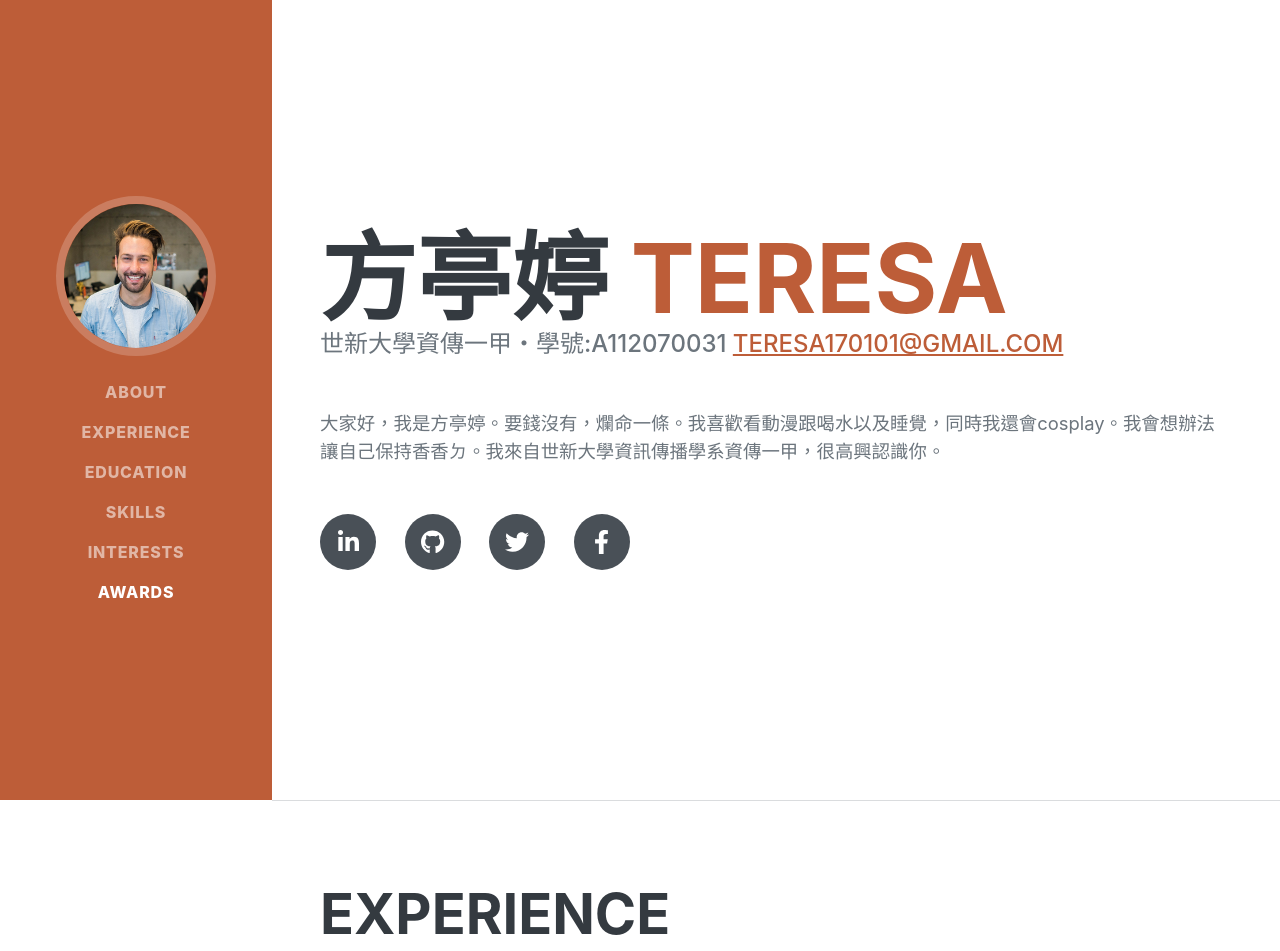
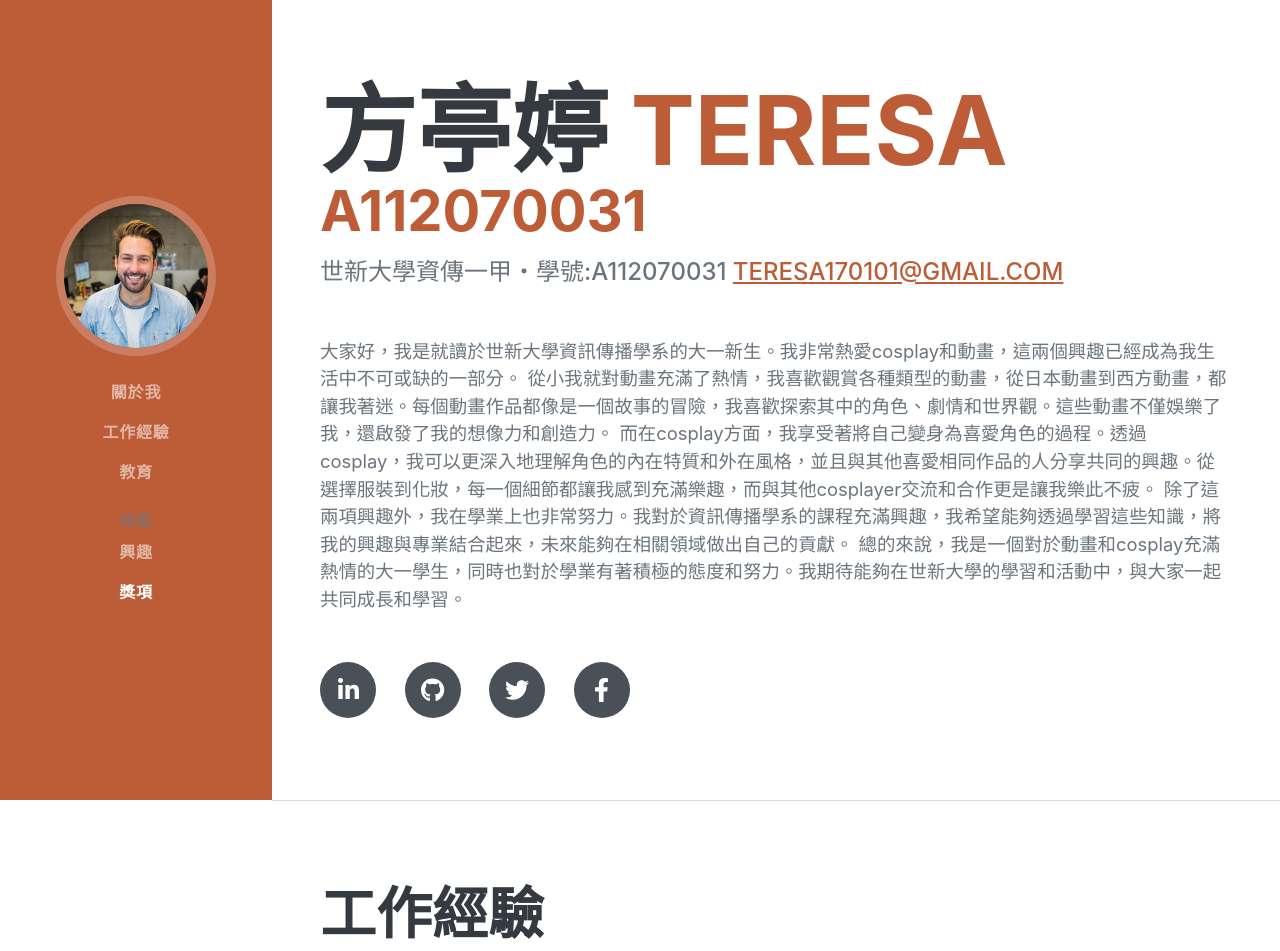
Before and after one commit to aqfffffang/aqfffffang.github.io, a plain HTML site: page index.html in a window 1280 px wide. Shown: the top 951 px of the page. Drawn offline with nearby package versions, Linux system fonts and the light colour scheme; a web font is replaced by a local one.

Commit message:
更改ㄌnav 更改h2➕學號

```diff
--- a/index.html
+++ b/index.html
@@ -19,18 +19,18 @@
         <!-- Navigation-->
         <nav class="navbar navbar-expand-lg navbar-dark bg-primary fixed-top" id="sideNav">
             <a class="navbar-brand js-scroll-trigger" href="#page-top">
-                <span class="d-block d-lg-none">方亭婷</span>
+                <span class="d-block d-lg-none">方亭婷的自我介紹</span>
                 <span class="d-none d-lg-block"><img class="img-fluid img-profile rounded-circle mx-auto mb-2" src="assets/img/profile.jpg" alt="..." /></span>
             </a>
             <button class="navbar-toggler" type="button" data-bs-toggle="collapse" data-bs-target="#navbarResponsive" aria-controls="navbarResponsive" aria-expanded="false" aria-label="Toggle navigation"><span class="navbar-toggler-icon"></span></button>
             <div class="collapse navbar-collapse" id="navbarResponsive">
                 <ul class="navbar-nav">
-                    <li class="nav-item"><a class="nav-link js-scroll-trigger" href="#about">About</a></li>
-                    <li class="nav-item"><a class="nav-link js-scroll-trigger" href="#experience">Experience</a></li>
-                    <li class="nav-item"><a class="nav-link js-scroll-trigger" href="#education">Education</a></li>
-                    <li class="nav-item"><a class="nav-link js-scroll-trigger" href="#skills">Skills</a></li>
-                    <li class="nav-item"><a class="nav-link js-scroll-trigger" href="#interests">Interests</a></li>
-                    <li class="nav-item"><a class="nav-link js-scroll-trigger" href="#awards">Awards</a></li>
+                    <li class="nav-item"><a class="nav-link js-scroll-trigger" href="#about">關於我</a></li>
+                    <li class="nav-item"><a class="nav-link js-scroll-trigger" href="#experience">工作經驗</a></li>
+                    <li class="nav-item"><a class="nav-link js-scroll-trigger" href="#education">教育</a></li>
+                    <li class="nav-item"><a class="nav-link js-scroll-trigger" href="#skills"></a>技能</a></li>
+                    <li class="nav-item"><a class="nav-link js-scroll-trigger" href="#interests">興趣</a></li>
+                    <li class="nav-item"><a class="nav-link js-scroll-trigger" href="#awards">獎項</a></li>
                 </ul>
             </div>
         </nav>
@@ -43,11 +43,20 @@
                         方亭婷
                         <span class="text-primary">Teresa</span>
                     </h1>
+                    <h2 class="text-primary">A112070031</h2>
                     <div class="subheading mb-5">
                         世新大學資傳一甲・學號:A112070031
                         <a href="mailto:teresa170101@gmail.com">teresa170101@gmail.com</a>
                     </div>
-                    <p class="lead mb-5">大家好，我是方亭婷。要錢沒有，爛命一條。我喜歡看動漫跟喝水以及睡覺，同時我還會cosplay。我會想辦法讓自己保持香香ㄉ。我來自世新大學資訊傳播學系資傳一甲，很高興認識你。</p>
+                    <p class="lead mb-5">大家好，我是就讀於世新大學資訊傳播學系的大一新生。我非常熱愛cosplay和動畫，這兩個興趣已經成為我生活中不可或缺的一部分。
+
+                        從小我就對動畫充滿了熱情，我喜歡觀賞各種類型的動畫，從日本動畫到西方動畫，都讓我著迷。每個動畫作品都像是一個故事的冒險，我喜歡探索其中的角色、劇情和世界觀。這些動畫不僅娛樂了我，還啟發了我的想像力和創造力。
+
+                        而在cosplay方面，我享受著將自己變身為喜愛角色的過程。透過cosplay，我可以更深入地理解角色的內在特質和外在風格，並且與其他喜愛相同作品的人分享共同的興趣。從選擇服裝到化妝，每一個細節都讓我感到充滿樂趣，而與其他cosplayer交流和合作更是讓我樂此不疲。
+
+                        除了這兩項興趣外，我在學業上也非常努力。我對於資訊傳播學系的課程充滿興趣，我希望能夠透過學習這些知識，將我的興趣與專業結合起來，未來能夠在相關領域做出自己的貢獻。
+
+                        總的來說，我是一個對於動畫和cosplay充滿熱情的大一學生，同時也對於學業有著積極的態度和努力。我期待能夠在世新大學的學習和活動中，與大家一起共同成長和學習。</p>
                     <div class="social-icons">
                         <a class="social-icon" href="#!"><i class="fab fa-linkedin-in"></i></a>
                         <a class="social-icon" href="#!"><i class="fab fa-github"></i></a>
@@ -60,7 +69,7 @@
             <!-- Experience-->
             <section class="resume-section" id="experience">
                 <div class="resume-section-content">
-                    <h2 class="mb-5">Experience</h2>
+                    <h2 class="mb-5">工作經驗</h2>
                     <div class="d-flex flex-column flex-md-row justify-content-between mb-5">
                         <div class="flex-grow-1">
                             <h3 class="mb-0">Senior Web Developer</h3>
@@ -99,7 +108,7 @@
             <!-- Education-->
             <section class="resume-section" id="education">
                 <div class="resume-section-content">
-                    <h2 class="mb-5">Education</h2>
+                    <h2 class="mb-5">教育</h2>
                     <div class="d-flex flex-column flex-md-row justify-content-between mb-5">
                         <div class="flex-grow-1">
                             <h3 class="mb-0">University of Colorado Boulder</h3>
@@ -123,7 +132,7 @@
             <!-- Skills-->
             <section class="resume-section" id="skills">
                 <div class="resume-section-content">
-                    <h2 class="mb-5">Skills</h2>
+                    <h2 class="mb-5">技能</h2>
                     <div class="subheading mb-3">Programming Languages & Tools</div>
                     <ul class="list-inline dev-icons">
                         <li class="list-inline-item"><i class="fab fa-html5"></i></li>
@@ -164,7 +173,7 @@
             <!-- Interests-->
             <section class="resume-section" id="interests">
                 <div class="resume-section-content">
-                    <h2 class="mb-5">Interests</h2>
+                    <h2 class="mb-5">興趣</h2>
                     <p>Apart from being a web developer, I enjoy most of my time being outdoors. In the winter, I am an avid skier and novice ice climber. During the warmer months here in Colorado, I enjoy mountain biking, free climbing, and kayaking.</p>
                     <p class="mb-0">When forced indoors, I follow a number of sci-fi and fantasy genre movies and television shows, I am an aspiring chef, and I spend a large amount of my free time exploring the latest technology advancements in the front-end web development world.</p>
                 </div>
@@ -173,7 +182,7 @@
             <!-- Awards-->
             <section class="resume-section" id="awards">
                 <div class="resume-section-content">
-                    <h2 class="mb-5">Awards & Certifications</h2>
+                    <h2 class="mb-5">獎項肯定</h2>
                     <ul class="fa-ul mb-0">
                         <li>
                             <span class="fa-li"><i class="fas fa-trophy text-warning"></i></span>
```
Also changed, not shown: 2 other files.
